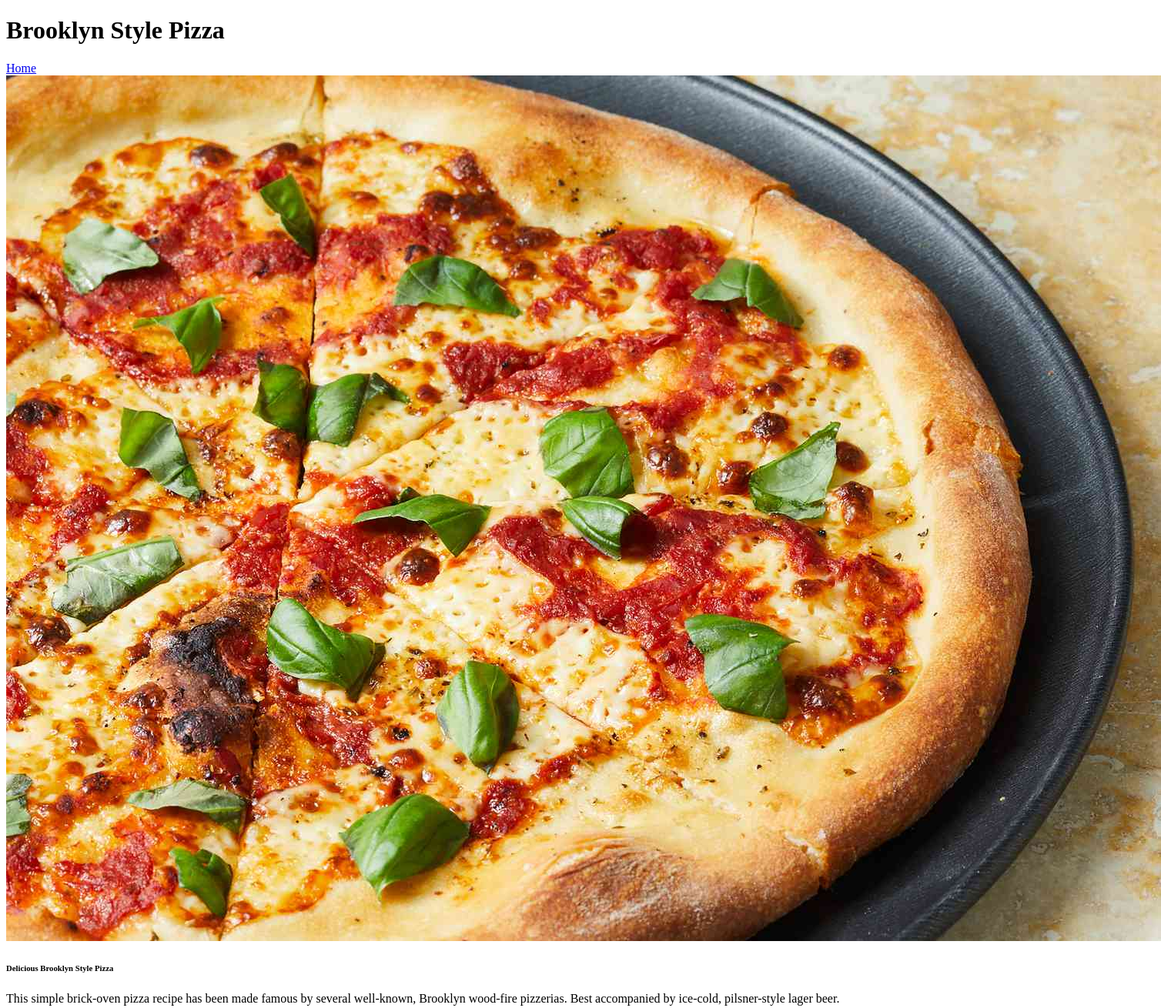
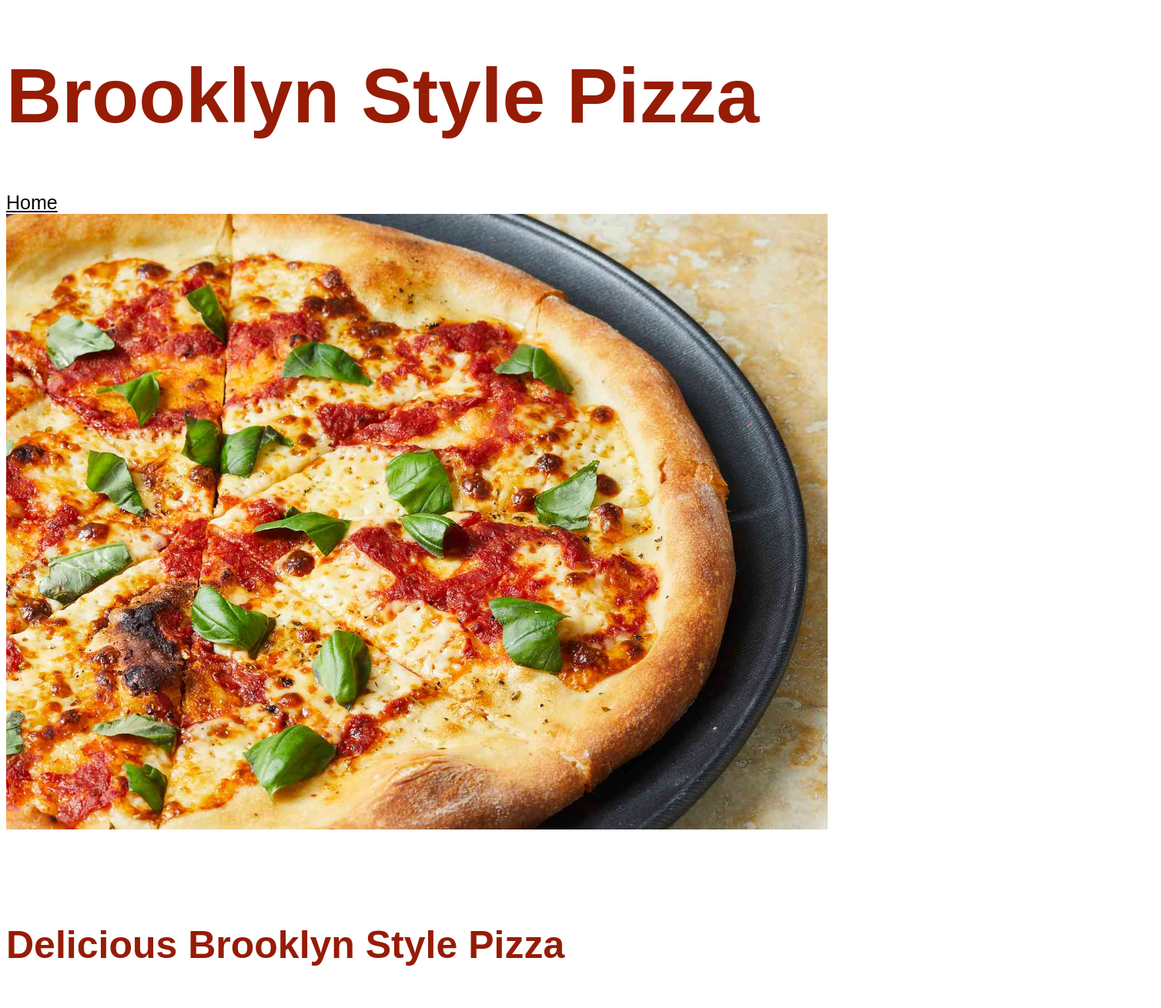
Before and after one commit to OneXyedKing/odin-recipes, a plain HTML site: page recipes/pizza.html in a window 1280 px wide. Shown: the top 1310 px of the page at 77% size, 1508 px wide, since content can reach past the window. Drawn offline with Linux system fonts and the light colour scheme.

Commit message:
Add styling to website
Ensure easy navigation for user.

```diff
--- a/recipes/pizza.html
+++ b/recipes/pizza.html
@@ -4,13 +4,15 @@
 <head>
     <meta charset="utf-8">
     <title>Pizza</title>
+
+    <link rel="stylesheet" href="../styles/styles.css">
 </head>
 
 <body>
     <h1>Brooklyn Style Pizza</h1> <!--Recipe Heading-->
 
     <a href="../index.html">Home</a>
-
+    <br>
     <!-- Each recipe should have:
     Image of dish under h1
     Appropriately sized description heading under the image
--- /dev/null
+++ b/styles/styles.css
@@ -0,0 +1,36 @@
+p, li {
+    color: rgb(0, 0, 0);
+    font-family: 'Futura', sans-serif;
+    font-size: 25px;
+    font-weight: 200;
+}
+
+h1 {
+    color: rgb(150, 28, 6);
+    font-family: 'Futura', sans-serif;
+    font-size: 100px;
+    font-weight: 800;
+}
+
+h2, h3, h4, h5, h6 {
+    color: rgb(150, 28, 6);
+    font-family: 'Futura', sans-serif;
+    font-size: 50px;
+    font-weight: 800;
+}
+
+img {
+    height: 800px;
+    width: auto;
+}
+
+b {
+    color: rgb(150, 28, 6);
+}
+
+a {
+    color: rgb(0, 0, 0);
+    font-family: 'Futura', sans-serif;
+    font-size: 25px;
+    font-weight: 200;
+}
```
Also changed, not shown: index.html (+6 -2 lines), recipes/chicken-bites.html (+3 -1 lines), recipes/lasagna.html (+3 -0 lines).
